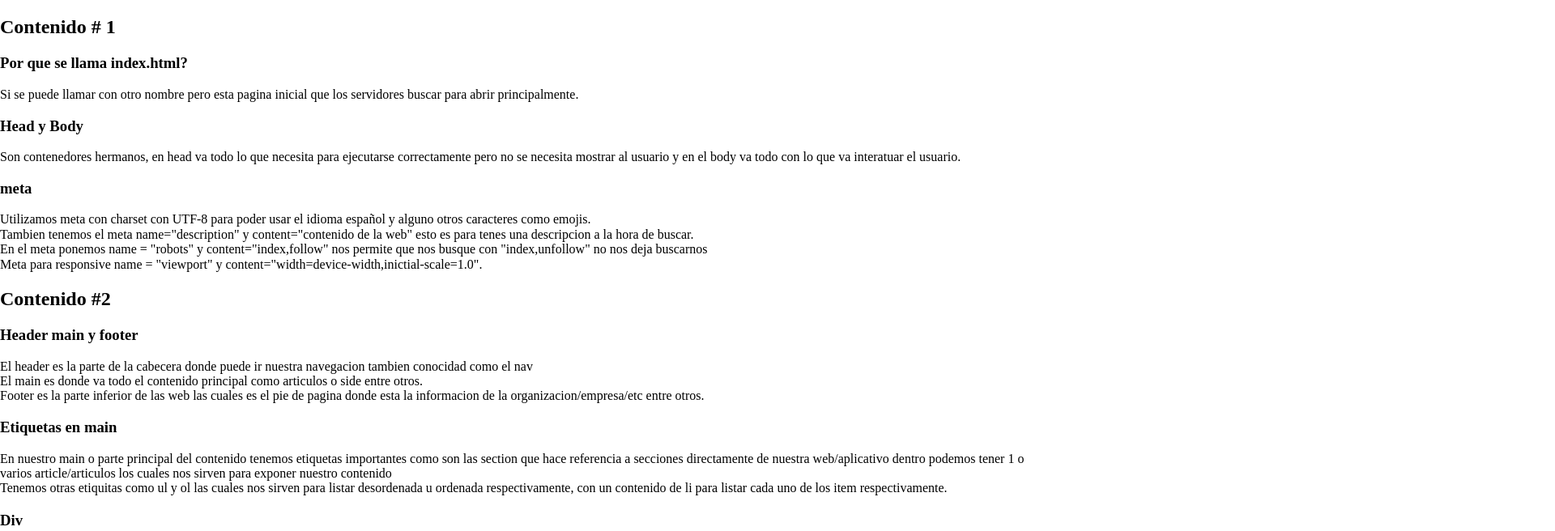
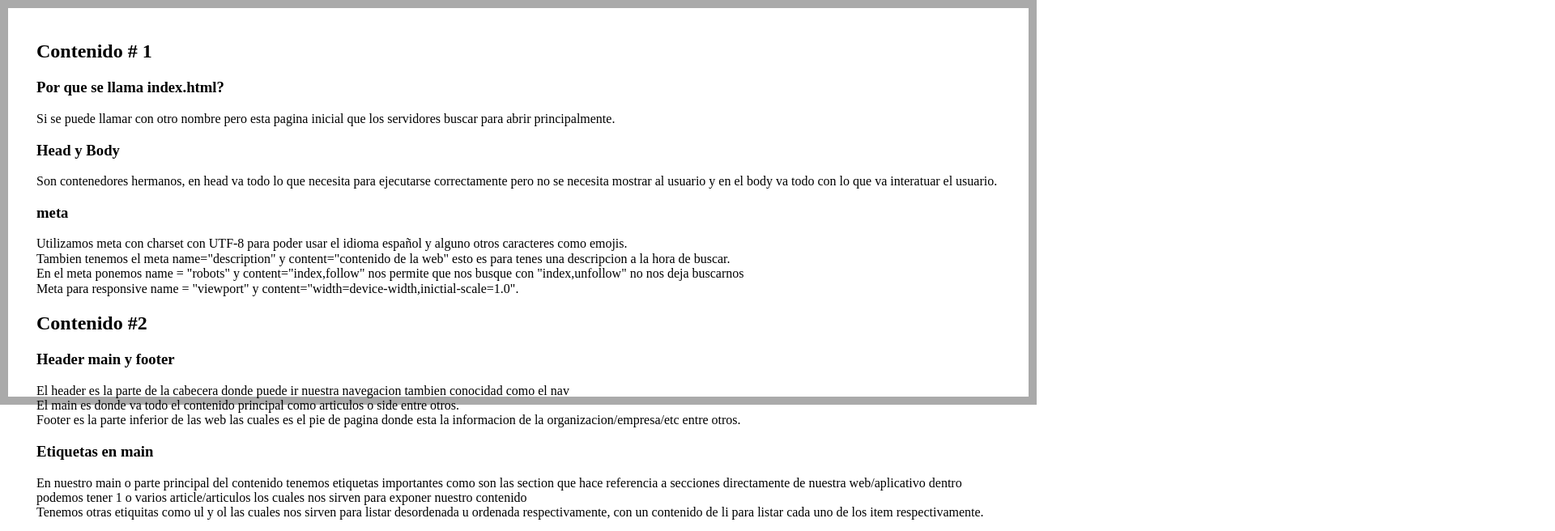
Before and after one commit to ospinajuanp/DefinitivoHTMLCSSPlatzi, a website: page pag/indexHtml.html in a window 1280 px wide. Shown: the top 656 px of the page at 81% size, 1920 px wide, since content can reach past the window. Drawn offline with nearby package versions, Linux system fonts and the light colour scheme; files that its build step writes are made by us from their sources; files whose address does not match are found by name.

Commit message:
Arreglando mis archivos con checkout merge y lo que se me ocurriera

```diff
--- a/pag/indexHtml.html
+++ b/pag/indexHtml.html
@@ -5,8 +5,8 @@
     <meta http-equiv="X-UA-Compatible" content="IE=edge">
     <meta name="viewport" content="width=device-width, initial-scale=1.0">
     <meta name="description" content="Pagina principiante en el desarrollo web">
-    <link rel="stylesheet" href="index.css">
-    <link rel="stylesheet" href="node_modules/normalize.css/normalize.css">
+    <link rel="stylesheet" href="../css/modeloCaja.css">
+    <link rel="stylesheet" href="../node_modules/normalize.css/normalize.css">
     <title>Bienvenidos</title>
 </head>
 <body>
```
